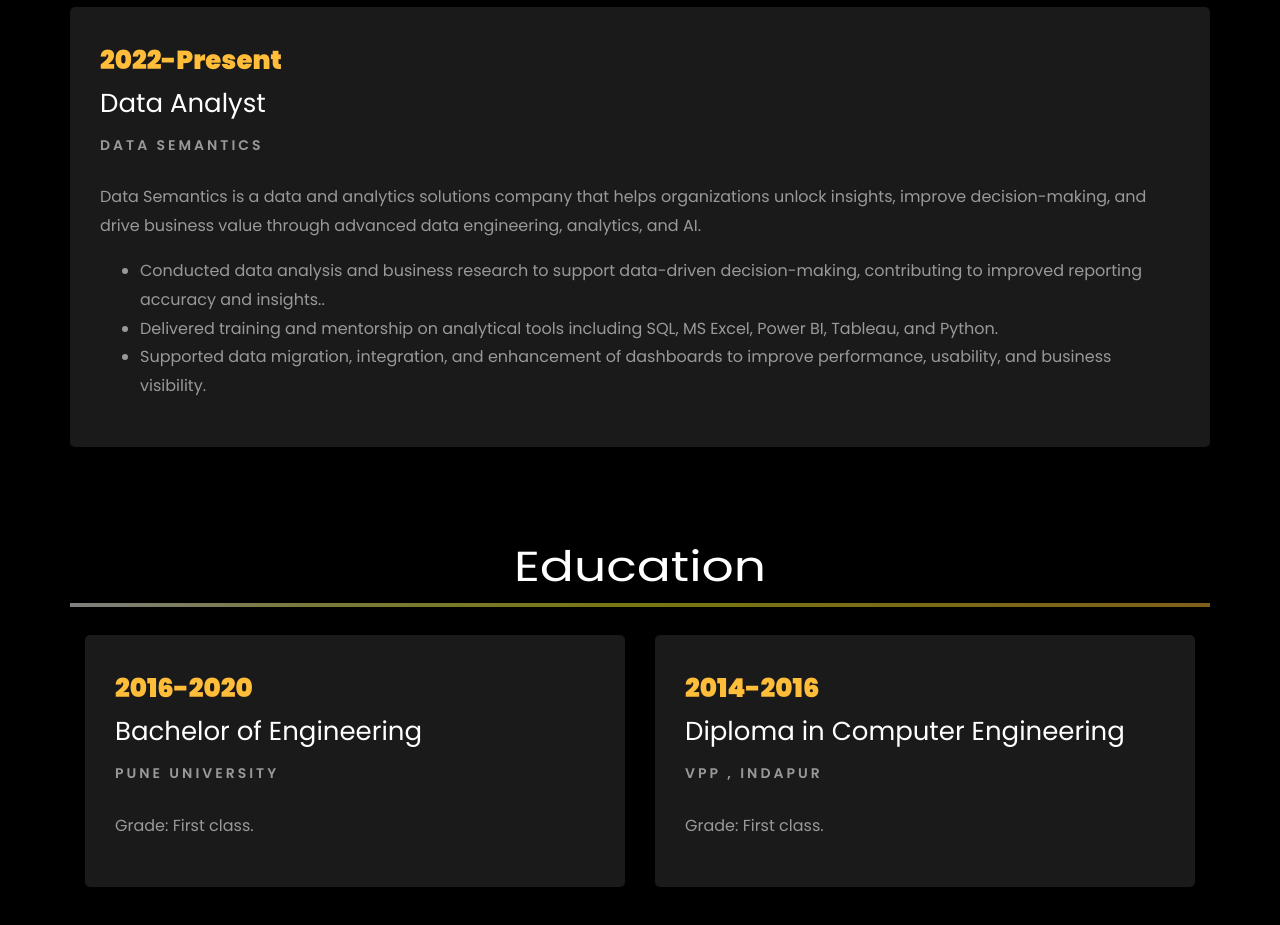
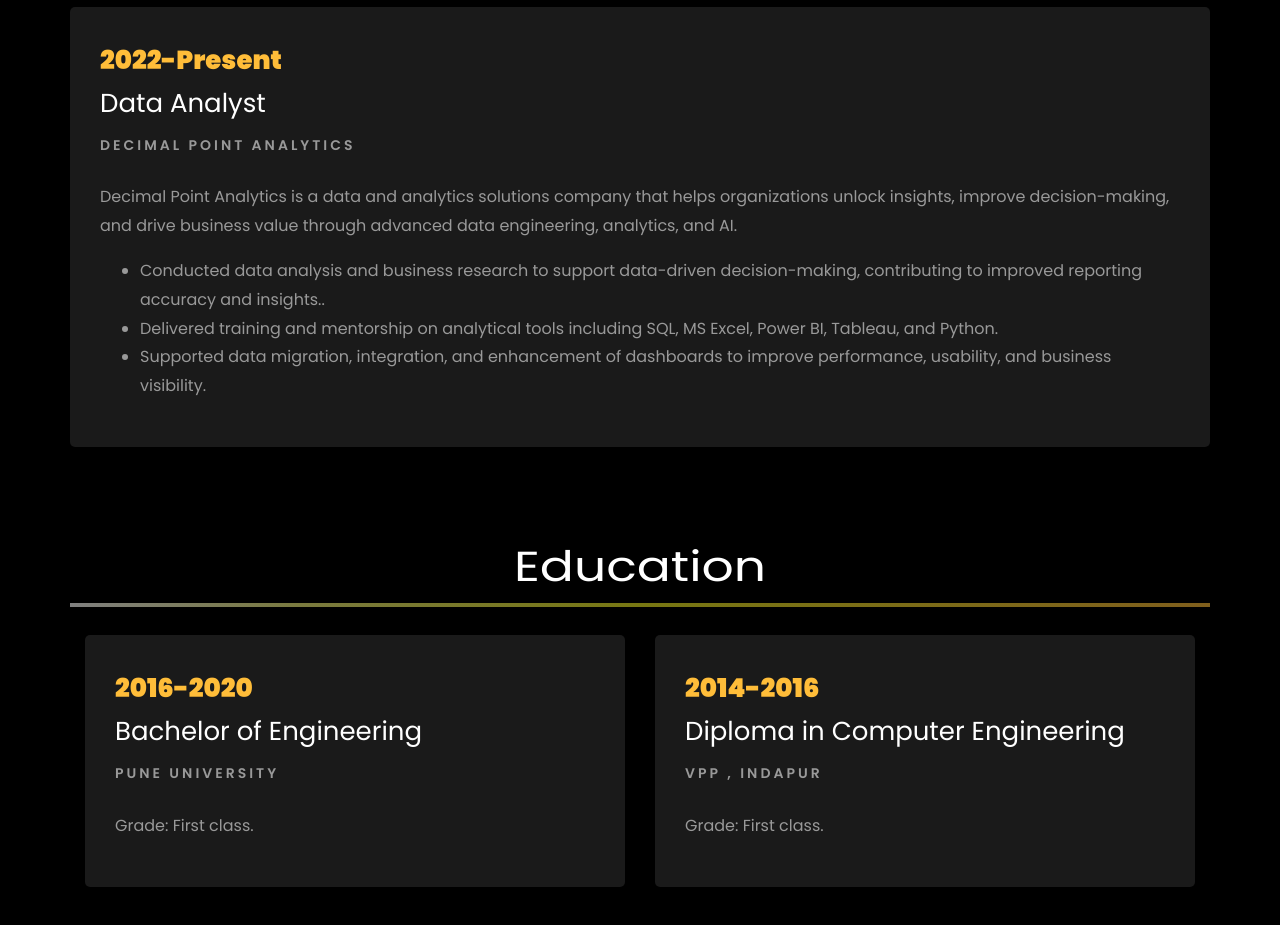
Before and after one commit to sachinkale-anlyt/sachinkale-anlyt.github.io, a plain HTML site: page index.html in a window 1280 px wide. Shown: the part 2080-3005 px from the top of the page. Drawn offline with Linux system fonts and the light colour scheme; files whose address does not match are found by name.

Commit message:
Update index.html

```diff
--- a/index.html
+++ b/index.html
@@ -343,8 +343,8 @@
 					<div class="resume-wrap ftco-animate">
 						<span class="date">2022-Present</span>
 						<h2>Data Analyst</h2>
-						<span class="position">Data Semantics</span>
-						<p class="mt-4">Data Semantics is a data and analytics solutions company that helps organizations unlock insights, improve decision-making, and drive business value through advanced data engineering, analytics, and AI.
+						<span class="position">Decimal Point Analytics</span>
+						<p class="mt-4">Decimal Point Analytics is a data and analytics solutions company that helps organizations unlock insights, improve decision-making, and drive business value through advanced data engineering, analytics, and AI.
 							<ul>
 								<li>Conducted data analysis and business research to support data-driven decision-making, contributing to improved reporting accuracy and insights..</li>
 								<li>Delivered training and mentorship on analytical tools including SQL, MS Excel, Power BI, Tableau, and Python.</li>
```
